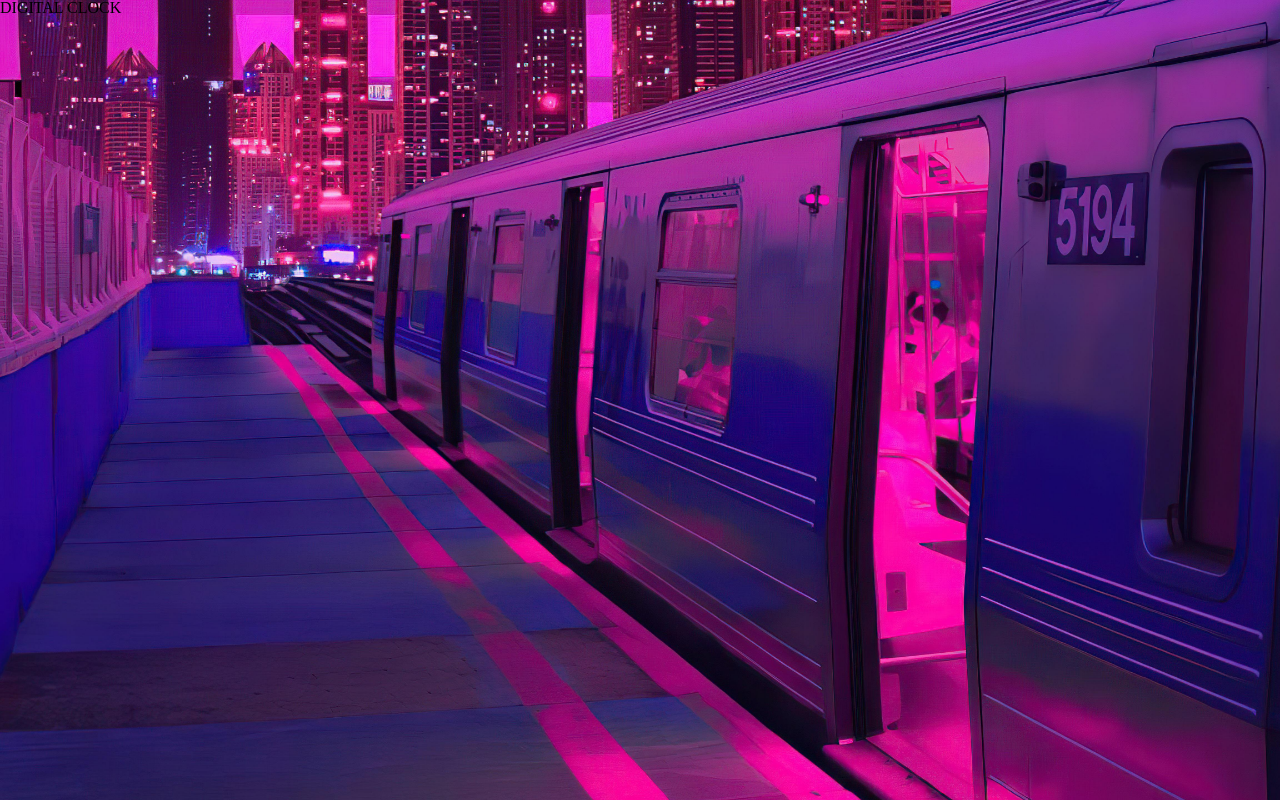
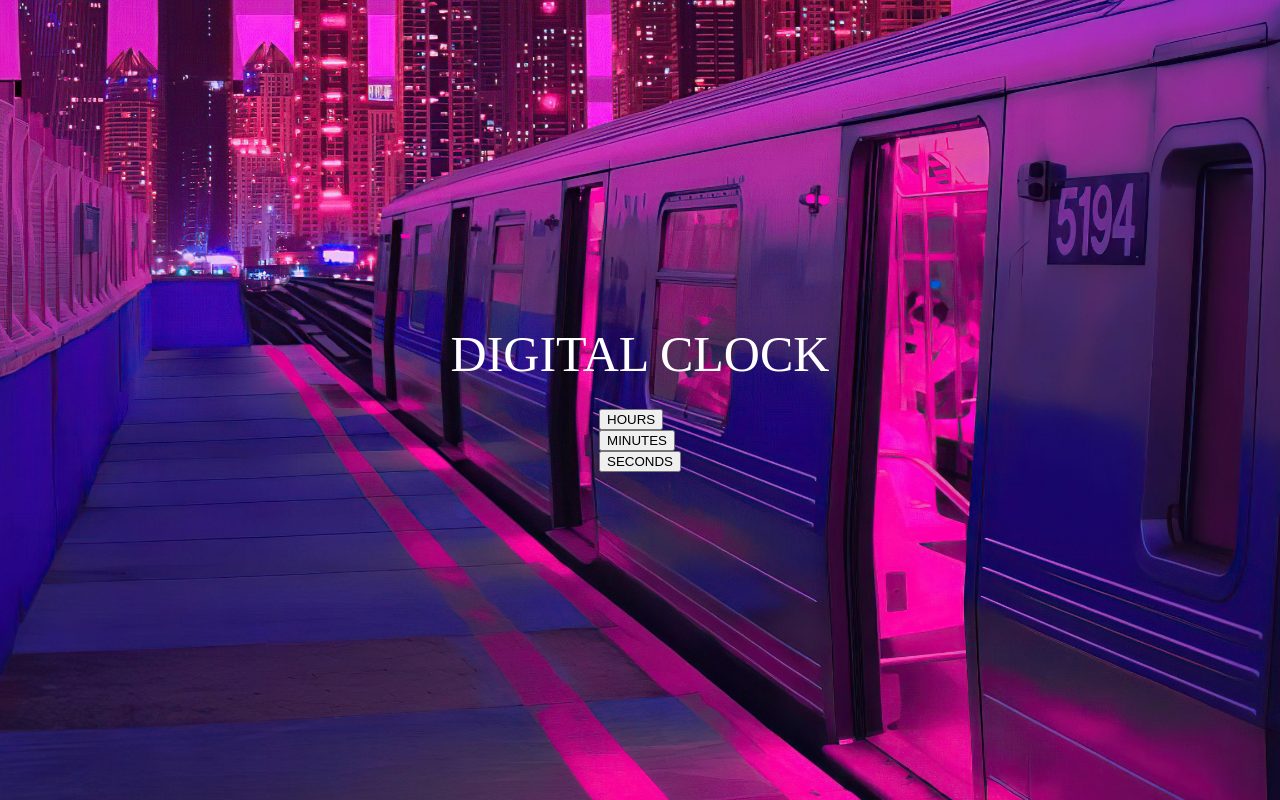
Before and after one commit to gogolashvili/DIGITAL-CLOCK2, a plain HTML site: page index.html in a window 1280 px wide. Drawn offline with Linux system fonts and the light colour scheme.

Commit message:
add styles

```diff
--- a/index.html
+++ b/index.html
@@ -6,11 +6,30 @@
     <meta name="viewport" content="width=device-width, initial-scale=1.0" />
     <link rel="stylesheet" href="./reset.css" />
     <link rel="stylesheet" href="./style.css" />
+    <link
+      href="https://fonts.googleapis.com/css2?family=Secular+One&display=swap"
+      rel="stylesheet"
+    />
     <title>Document</title>
   </head>
   <body>
     <div class="cont">
       <h1>DIGITAL CLOCK</h1>
+      <section>
+        <div>
+          <div class="hours"></div>
+          <button>HOURS</button>
+        </div>
+        <div>
+          <div class="minutes"></div>
+          <button>MINUTES</button>
+        </div>
+        <div>
+          <div class="seconds"></div>
+          <button>SECONDS</button>
+        </div>
+        <div class="ampm"></div>
+      </section>
     </div>
     <script src="./main.js"></script>
   </body>
--- a/style.css
+++ b/style.css
@@ -4,4 +4,14 @@
   background-image: url("./photo/train.jpg");
   background-position: center;
   background-size: cover;
+  display: flex;
+  justify-content: center;
+  flex-direction: column;
+  align-content: center;
+  align-items: center;
+  gap: 30px;
 }
+h1 {
+  font-size: 50px;
+  color: white;
+}
```
